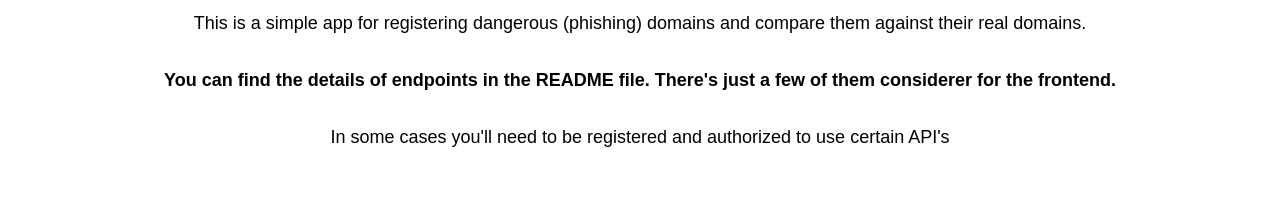
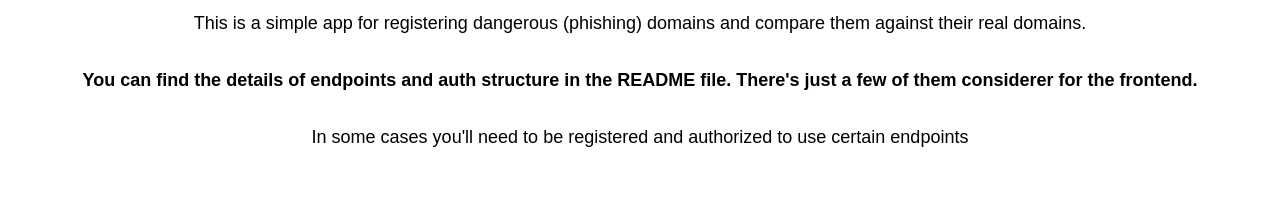
Before and after one commit to ehernandezvilla/FinalFSNDProject, a React (Create React App) app in the folder frontend/: page / in a window 1280 px wide. Shown: the part 346-544 px from the top of the page. Built offline with nearby package versions, Linux system fonts and the light colour scheme; no server answers.

Commit message:
Content changes for Home

```diff
--- a/frontend/src/views/Home.js
+++ b/frontend/src/views/Home.js
@@ -19,8 +19,8 @@ const Home = () => {
         <img src={logo} alt="Logo" className="logo" />
         <h1>¡Hey! Welcome to the FSND home project!</h1>
         <p>This is a simple app for registering dangerous (phishing) domains and compare them against their real domains.</p>
-        <p><b>You can find the details of endpoints in the README file. There's just a few of them considerer for the frontend.</b></p>
-        <p>In some cases you'll need to be registered and authorized to use certain API's</p>
+        <p><b>You can find the details of endpoints and auth structure in the README file. There's just a few of them considerer for the frontend.</b></p>
+        <p>In some cases you'll need to be registered and authorized to use certain endpoints</p>
       </div>
       <div className="search-container">
       <PhishingSearch />
```
